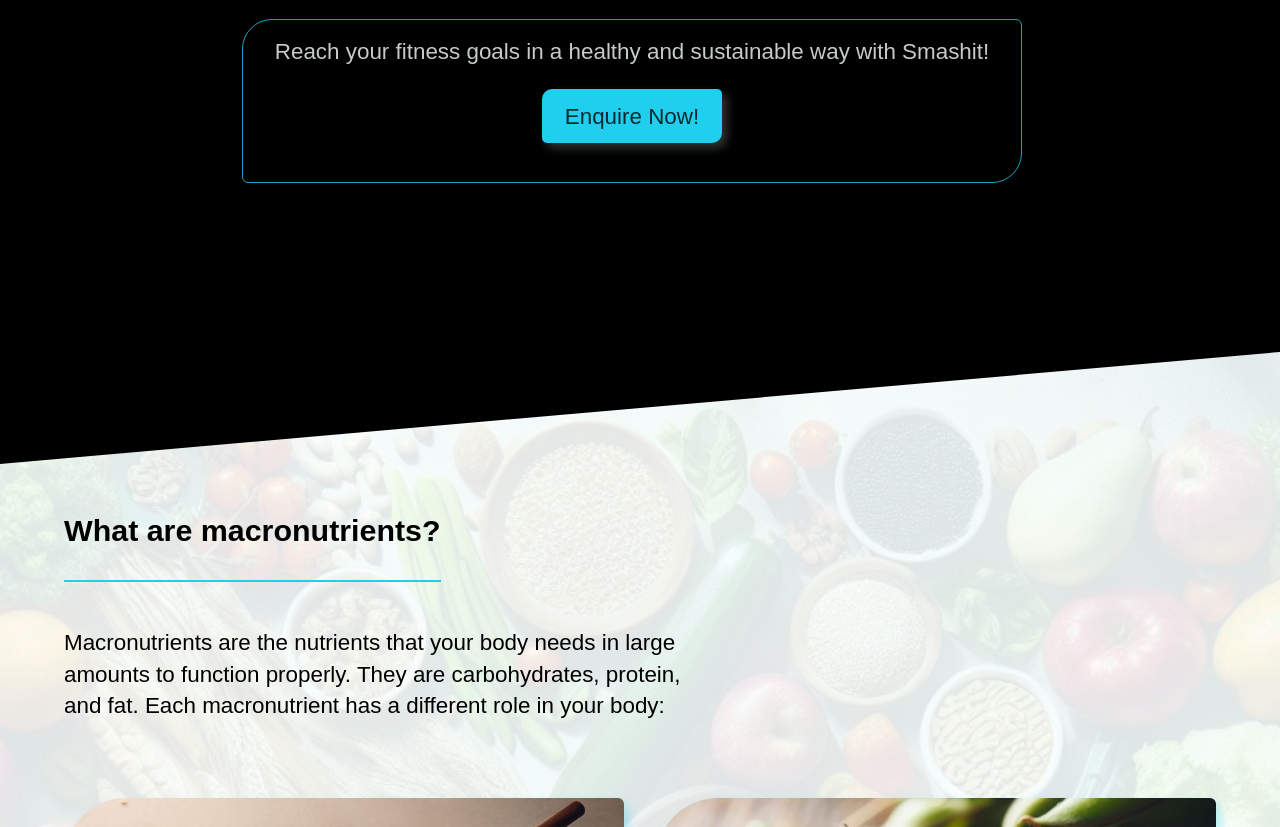
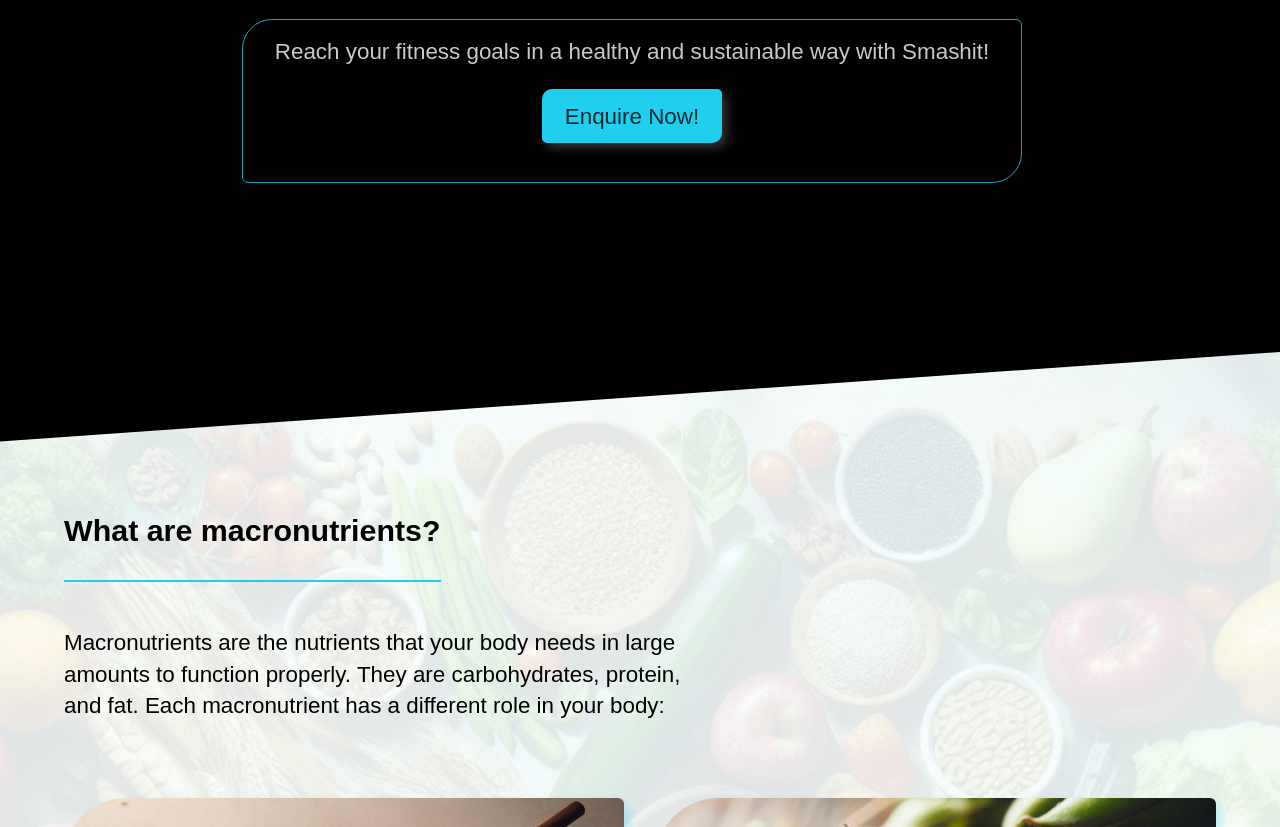
Before and after one commit to AndyRDA/smashitv3, an Astro site: page / in a window 1280 px wide. Shown: the part 1541-2368 px from the top of the page. Built offline with nearby package versions, Linux system fonts and the light colour scheme; Astro itself is replaced by a stand-in of ours.

Commit message:
reduce divider skew

```diff
--- a/src/components/CalorieInfo.astro
+++ b/src/components/CalorieInfo.astro
@@ -149,7 +149,7 @@
 	.skew-divider {
 		position: absolute;
 		z-index: 0;
-		transform: skewY(-5deg);
+		transform: skewY(-4deg);
 		height: var(--skew-divider-size);
 		width: 100vw;
 	}
```
